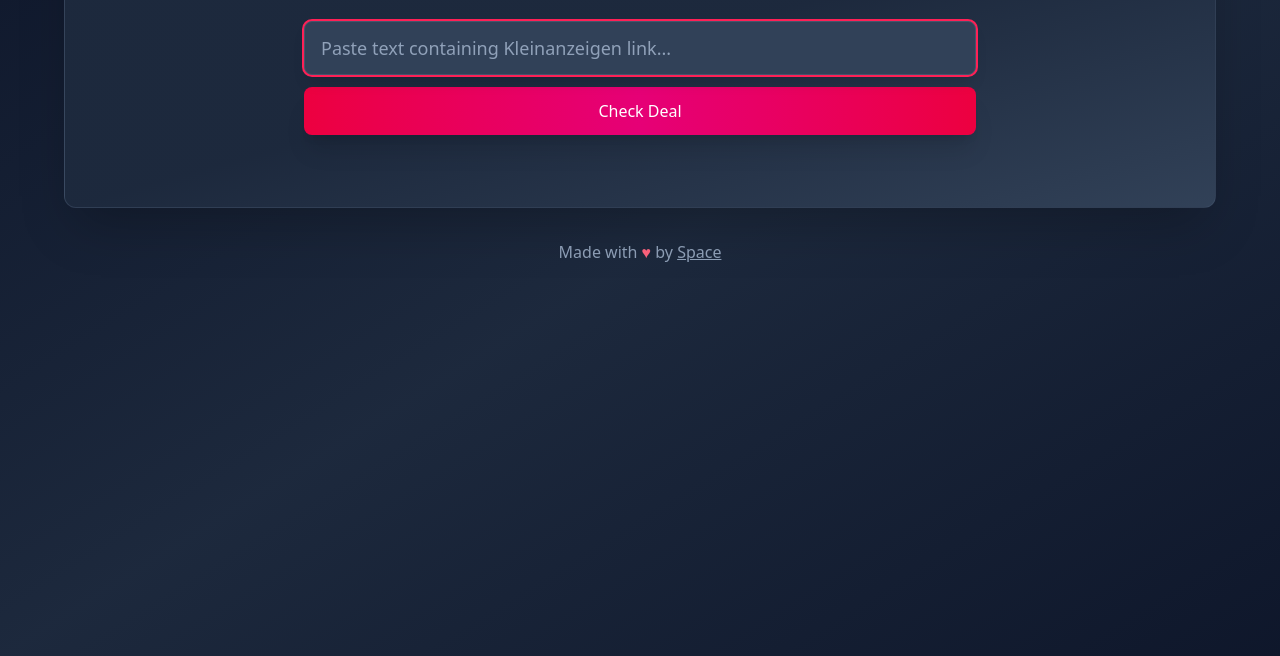
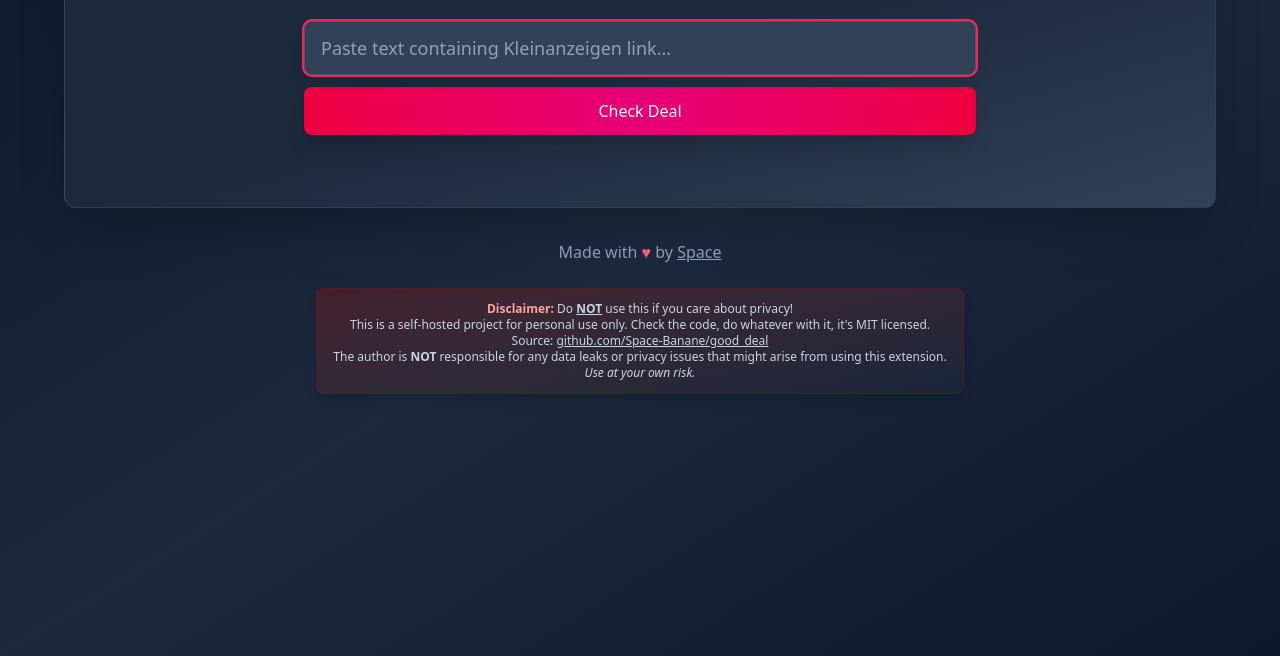
Before and after one commit to Space-Banane/good_deal, a browser extension: page index.html in a window 1280 px wide. Shown: the part 144-800 px from the top of the page. Drawn offline with nearby package versions, Linux system fonts and the light colour scheme.

Commit message:
Add footer and disclaimer to HTML files; include MIT License

```diff
--- a/index.html
+++ b/index.html
@@ -62,6 +62,13 @@
   <footer class="mt-4 md:mt-8 text-base text-slate-400 text-center">
     <span>Made with <span class="text-rose-400">♥</span> by <a href="https://space.reversed.dev/" target="_blank" rel="noopener noreferrer" class="underline hover:text-rose-300">Space</a></span>
   </footer>
+  <div class="max-w-2xl mx-auto mt-6 mb-2 px-4 py-3 rounded-lg bg-gradient-to-br from-red-900/40 to-slate-800/60 border border-red-800/40 text-xs text-slate-300 text-center shadow-lg">
+    <strong class="text-red-300">Disclaimer:</strong> Do <span class="font-bold underline">NOT</span> use this if you care about privacy!<br>
+    This is a self-hosted project for personal use only. Check the code, do whatever with it, it's MIT licensed.<br>
+    Source: <a href="https://github.com/Space-Banane/good_deal" target="_blank" rel="noopener noreferrer" class="underline hover:text-rose-200">github.com/Space-Banane/good_deal</a><br>
+    The author is <span class="font-bold">NOT</span> responsible for any data leaks or privacy issues that might arise from using this extension.<br>
+    <span class="italic">Use at your own risk.</span>
+  </div>
   <script>
     const form = document.getElementById('dealForm');
     const questionForm = document.getElementById('questionForm');
```
Also changed, not shown: extention/firefox/popup.html (+4 -0 lines), 2 other files.
